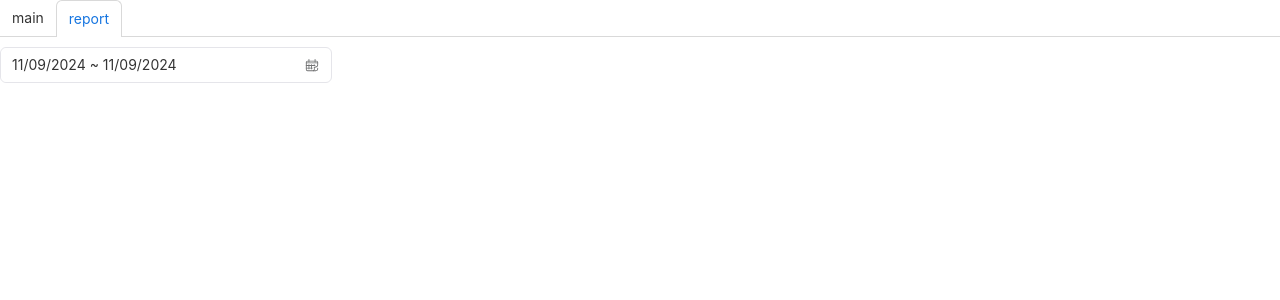
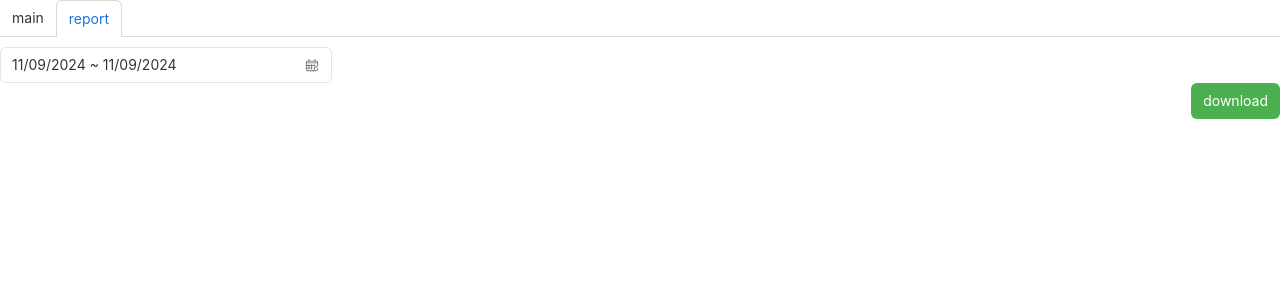
Before and after one commit to Ring-r/nutrition, a React (Create React App) app: page / in a window 1280 px wide. Both pictures are taken after a click on the tab "report". Shown: the top 300 px of the page. Built offline with nearby package versions, Linux system fonts and the light colour scheme.

Commit message:
implement downloading report as markdown

```diff
--- a/src/components/FoodView.tsx
+++ b/src/components/FoodView.tsx
@@ -44,12 +44,16 @@ export function PreparedFoodListView({ food_list, onApply, onCancelFood }: Prepa
 export interface ProcessedFood extends PreparedFood {
 }
 
-function ProcessedFoodToString(food: PreparedFood) {
+function ProcessedFoodToString(food: ProcessedFood) {
   return `${food.name_real} (${food.value_real}${food.value_name})`;
 }
 
 function ProcessedFoodView({ food }: { food: ProcessedFood }) {
   return <span>{ProcessedFoodToString(food)}; </span>
+}
+
+export function ProcessedFoodListToString(food_list: ProcessedFood[]) {
+  return food_list.map(food => ProcessedFoodToString(food)).join("; ")
 }
 
 export function ProcessedFoodListView({ food_list }: { food_list: ProcessedFood[] }) {
--- a/src/components/Report.tsx
+++ b/src/components/Report.tsx
@@ -1,7 +1,11 @@
 import { useEffect, useState } from "react";
-import { DateRangePicker, Loader, VStack } from "rsuite";
+import { Button, DateRangePicker, FlexboxGrid, Loader, VStack } from "rsuite";
 import { dbReportStore } from "../data";
-import { ProcessedFood, ProcessedFoodListView } from "./FoodView";
+import { ProcessedFood, ProcessedFoodListToString, ProcessedFoodListView } from "./FoodView";
+
+const formatedDate = (date: Date) => {
+  return date.toISOString().substring(0, 10);
+}
 
 export interface ReportDay {
   date: Date;
@@ -65,9 +69,36 @@ export function ReportFullView({ db, last_update_date }: { db: IDBDatabase, last
     );
   }
 
+  const download = () => {
+    if (!dateRange) return;
+    if (!reportDayList) return;
+
+    const markdownString = reportDayList.map(report_day =>
+      `## ${formatedDate(report_day.date)}\n`
+      + report_day.food_list.map(food_list => `- ${ProcessedFoodListToString(food_list)}\n`).join("")
+      + "\n"
+    ).join("");
+    const blob = new Blob([markdownString], { type: "text/markdown" });
+
+    const a = document.createElement('a');
+    a.href = URL.createObjectURL(blob);
+    const formated_date0 = formatedDate(dateRange[0]);
+    const formated_date1 = formatedDate(dateRange[1]);
+    const filename = formated_date0 !== formated_date1 ? `${formated_date0}-${formated_date1}` : `${formated_date0}`
+    a.download = `${filename}.mk`;
+
+    // Append the anchor to the body (it must be in the DOM for the click to work in some browsers)
+    document.body.appendChild(a);
+    a.click();
+    document.body.removeChild(a);
+  }
+
   return (
     <>
       {!dateRange ? <Loader content="data range..." /> : <DateRangePicker cleanable={false} value={dateRange} onChange={setDateRange} />}
+      < FlexboxGrid justify="end">
+        <Button appearance="primary" color="green" onClick={download}>download</Button>
+      </FlexboxGrid>
       <ReportDayListView />
     </>
   );
```
